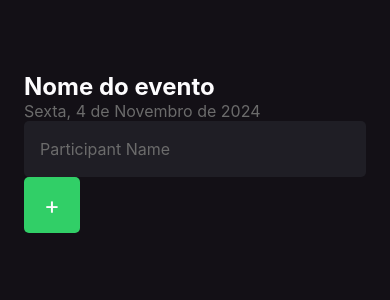
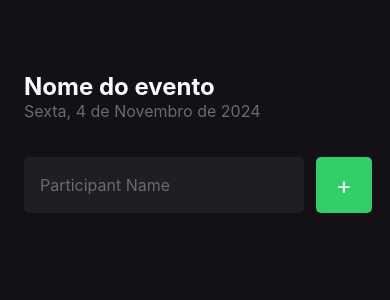
Before and after one commit to felipekejo/imhere-RN, a React Native app: screen / in a window 390 px wide. Shown: the top 300 px of the page. Built offline with nearby package versions, Linux system fonts and the light colour scheme.

Commit message:
add form

```diff
--- a/src/screens/Home/index.tsx
+++ b/src/screens/Home/index.tsx
@@ -11,6 +11,7 @@ export function Home() {
     <View style={styles.container}>
       <Text style={styles.eventName}>Nome do evento</Text>
       <Text style={styles.eventDate}>Sexta, 4 de Novembro de 2024</Text>
+      <View style={styles.form}>
         <TextInput style={styles.input}
           placeholder='Participant Name'
           placeholderTextColor='#6b6b6b'
@@ -22,5 +23,6 @@ export function Home() {
           </Text>
         </TouchableOpacity>
       </View>
+    </View>
   );
 }
--- a/src/screens/Home/styles.ts
+++ b/src/screens/Home/styles.ts
@@ -17,6 +17,8 @@ export const styles = StyleSheet.create({
     fontSize:16
   },
   input:{
+    flex:1,
+    marginRight:12,
     backgroundColor:'#1f1e25',
     height:56,
     borderRadius:5,
@@ -35,6 +37,12 @@ export const styles = StyleSheet.create({
     borderRadius:5,
     justifyContent:'center',
     alignItems:'center'
+  },
+  form:{
+    width:'100%',
+    flexDirection:'row',
+    marginTop:36,
+    marginBottom:42
   }
 
 });
```
Lines whose indentation alone changed are shown as unchanged.
